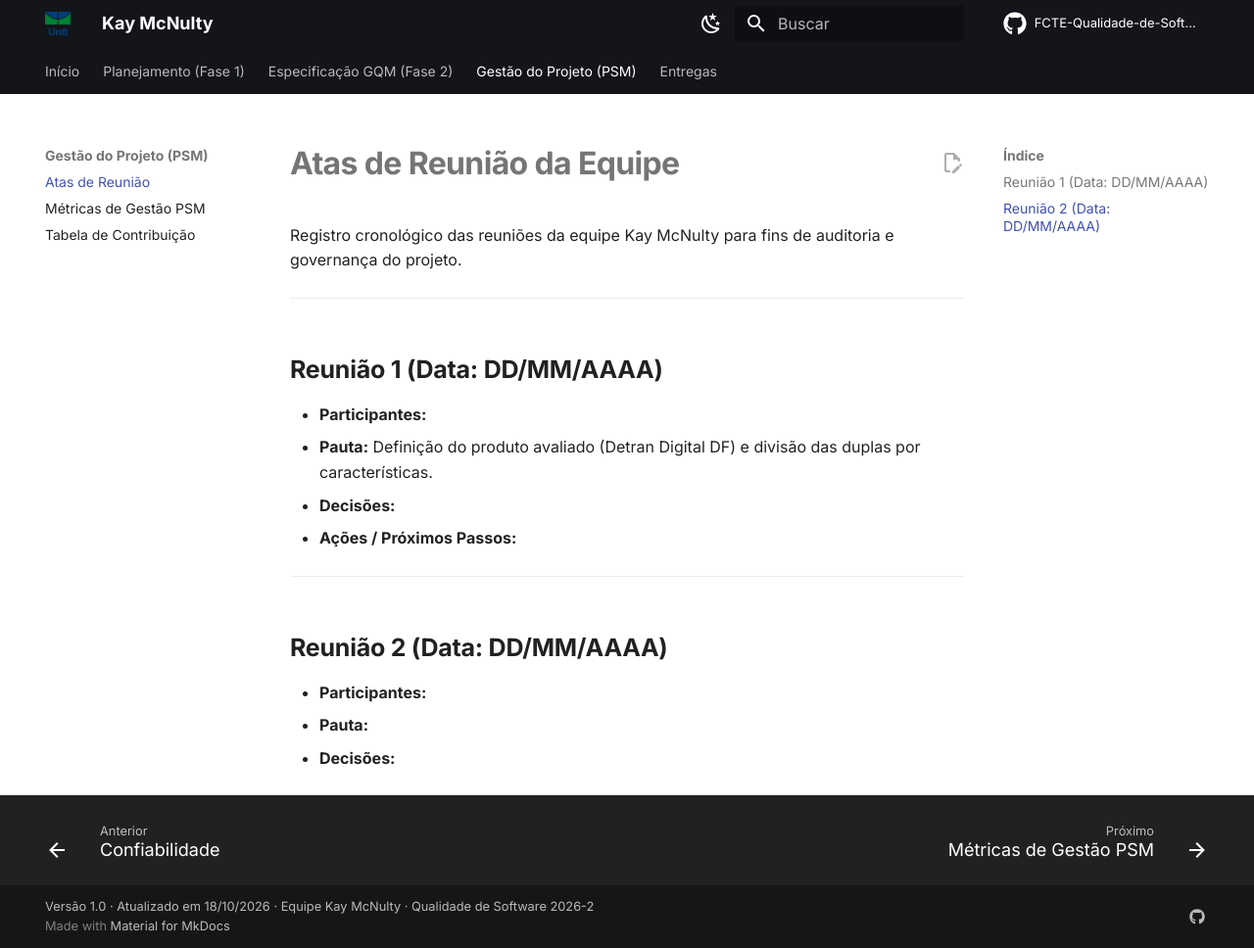
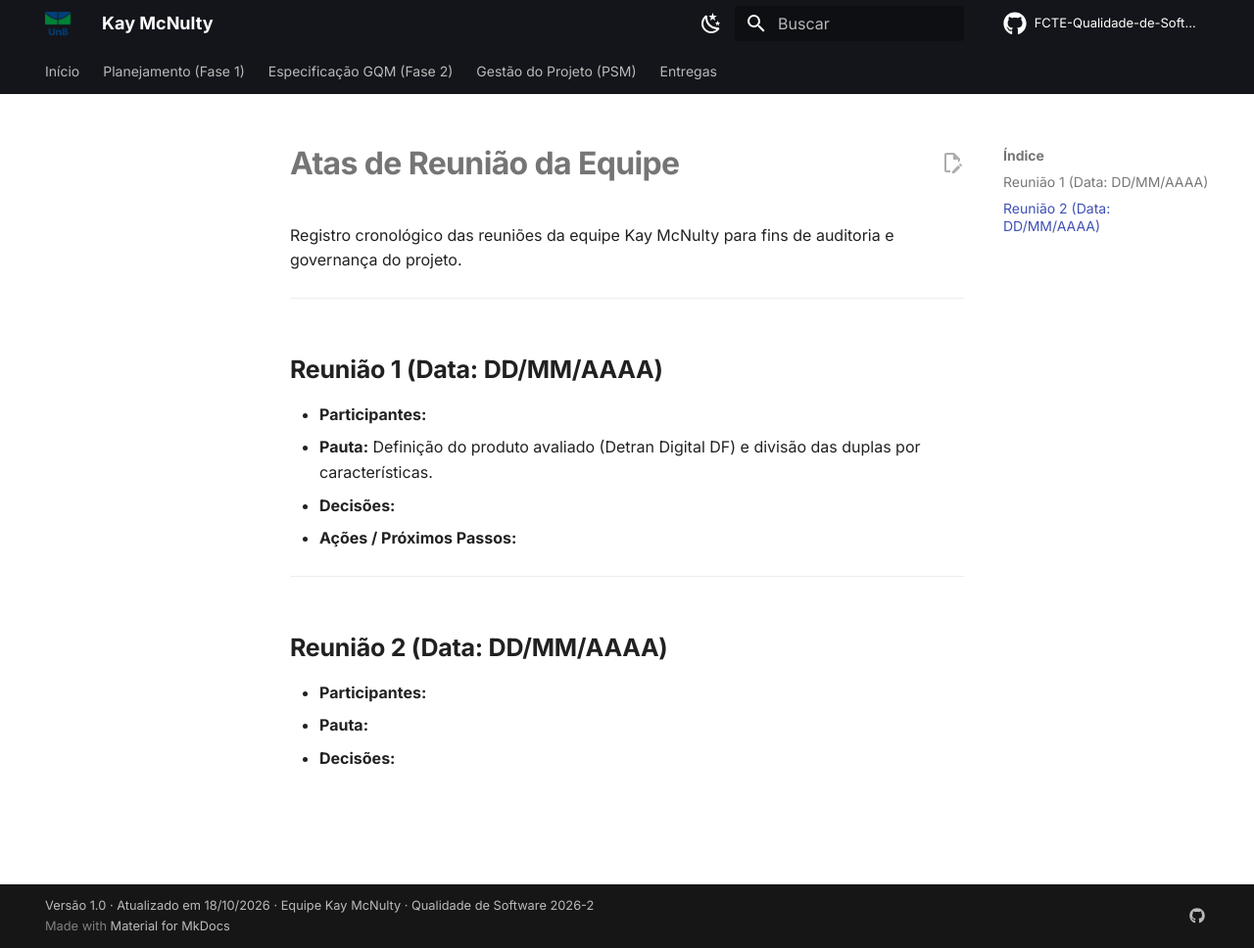
Before and after one commit to FCTE-Qualidade-de-Software-1/2026-2_T02_KAY_MCNULTY, an MkDocs documentation site: the page built from docs/gestao/atas.md, in a window 1280 px wide and 968 px high. Shown: the whole window at 98% size. Built offline with MkDocs 1.6.1 and Material for MkDocs 9.7.7, drawn with Linux system fonts in a browser that asks for light colours; comment, search, counter and statistics services are not loaded.

Commit message:
fix: removendo atas da arvore do psm

```diff
--- a/mkdocs.yml
+++ b/mkdocs.yml
@@ -63,7 +63,7 @@ nav:
       - Usabilidade: fase2/usabilidade.md
       - Confiabilidade: fase2/confiabilidade.md
   - Gestão do Projeto (PSM):
-      - Atas de Reunião: gestao/atas.md
+      # - Atas de Reunião: gestao/atas.md
       - Métricas de Gestão PSM: gestao/metricas-psm.md
       - Tabela de Contribuição: gestao/tabela-contribuicao.md
   - Entregas:
```
